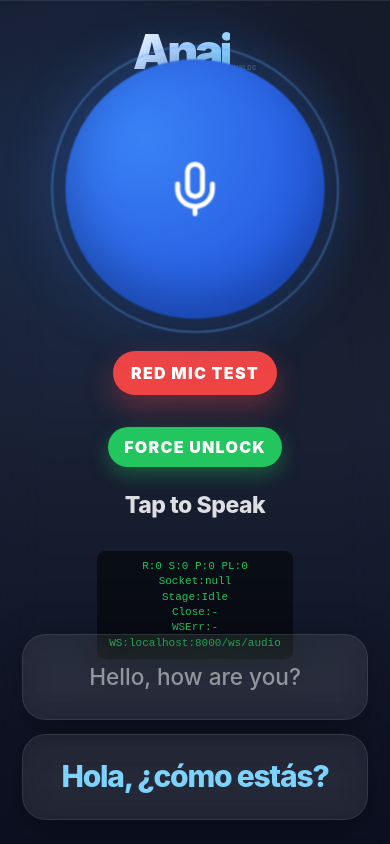
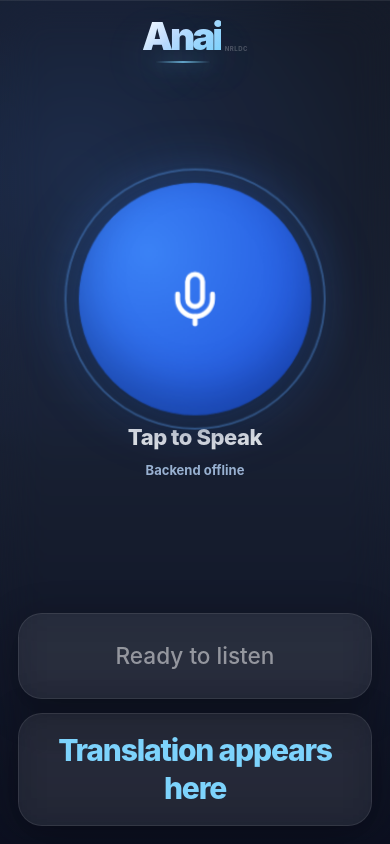
Before and after one commit to nrldc29-collab/universal-translator-backend, a React (Vite) app in the folder frontend/: page / in a window 390 px wide. Built offline with nearby package versions, Linux system fonts and the light colour scheme; no server answers.

Commit message:
Fix mobile interpreter layout

```diff
--- a/frontend/src/main.jsx
+++ b/frontend/src/main.jsx
@@ -409,7 +409,6 @@ function App() {
 
   async function ensureAuthToken() {
     if (authToken) return authToken;
-    console.log('AUTH: no token, auto-login before WebSocket');
     const response = await fetch(`${API_URL}/auth/login`, {
       method: 'POST',
       headers: { 'Content-Type': 'application/json' },
@@ -417,13 +416,11 @@ function App() {
     });
     if (!response.ok) {
       const message = await responseErrorMessage(response, 'Auto-login failed');
-      console.log('AUTH: auto-login failed', message);
-      return '';
+      throw new Error(message || 'Login required');
     }
     const data = await response.json();
     localStorage.setItem('translator_token', data.access_token);
     setAuthToken(data.access_token);
-    console.log('AUTH: auto-login success');
     return data.access_token;
   }
 
@@ -871,9 +868,7 @@ function App() {
   }
 
   async function toggleStreaming(options = {}) {
-    console.log('STEP 1: toggleStreaming called, socketRef=', socketRef.current);
     if (socketRef.current) {
-      console.log('STEP 1a: socket exists, finalizing');
       finalizeCurrentStream();
       return;
     }
@@ -882,24 +877,18 @@ function App() {
     const cleanOptions = { ...options };
     delete cleanOptions.reconnect;
     let stream;
-    console.log('STEP 2: requesting getUserMedia');
     try {
       stream = await navigator.mediaDevices.getUserMedia({ audio: true });
-      console.log('STEP 2a: MIC STREAM ACTIVE:', stream);
       logAudioStream(stream);
     } catch (error) {
-      console.log('STEP 2b: getUserMedia FAILED:', error);
       disableStreamReconnect();
       setMicPermission('denied');
       setStatus(mediaErrorMessage(error));
       return;
     }
-    console.log('STEP 3: getUserMedia success');
     const selectedSpeakerMode = cleanOptions.speakerMode || speakerMode;
     setMicPermission('available');
-    console.log('STEP 4: unlocking mobile audio');
     await unlockMobileAudio();
-    console.log('STEP 5: mobile audio unlocked');
     requestWakeLock();
     setInterpreterMode(Boolean(cleanOptions.interpreter || selectedSpeakerMode === 'auto'));
     setDetectedSpeaker('-');
@@ -916,12 +905,9 @@ function App() {
       attempts: reconnecting ? streamReconnectRef.current.attempts : 0,
     };
     let recorder;
-    console.log('STEP 6: creating audio recorder');
     try {
       recorder = createAudioRecorder(stream);
-      console.log('STEP 6a: recorder created, mimeType=', recorder.mimeType);
     } catch (error) {
-      console.log('STEP 6b: createAudioRecorder FAILED:', error);
       stopTracks(stream);
       disableStreamReconnect();
       resetStreamState();
@@ -929,17 +915,23 @@ function App() {
       setPipelineStage('Recording unsupported');
       return;
     }
-    console.log('STEP 7: creating WebSocket');
-    const activeAuthToken = await ensureAuthToken();
+    let activeAuthToken;
+    try {
+      activeAuthToken = await ensureAuthToken();
+    } catch (error) {
+      stopTracks(stream);
+      disableStreamReconnect();
+      resetStreamState();
+      setStatus(error.message || 'Login required');
+      setPipelineStage('Ready');
+      return;
+    }
     const socketUrl = withAuthToken(WS_AUDIO_URL, activeAuthToken);
-    console.log('STEP 7a: WS URL=', socketUrl.replace(/access_token=[^&]+/, 'access_token=***'));
     setWsDebug({ url: WS_AUDIO_URL, close: 'connecting', error: '-' });
     const socket = new WebSocket(socketUrl);
     socketRef.current = socket;
     socket.binaryType = 'arraybuffer';
     recorder.ondataavailable = async (event) => {
-      console.log('MOBILE AUDIO SIZE:', event.data.size);
-      console.log('AUDIO CHUNK:', event.data);
       await sendRecorderChunk(socket, event, recorder);
     };
     recorder.onstop = () => {
@@ -949,10 +941,8 @@ function App() {
       stopTracks(stream);
     };
     socket.onopen = () => {
-      console.log('STEP 8: WS OPEN - socket connected');
       if (streamSafetyTimeoutRef.current) window.clearTimeout(streamSafetyTimeoutRef.current);
       streamSafetyTimeoutRef.current = window.setTimeout(() => {
-        console.log('FORCE RESET (safety timeout)');
         resetStreamState();
         disableStreamReconnect();
         clearStreamHeartbeat();
@@ -1094,14 +1084,12 @@ function App() {
       }
     };
     socket.onerror = (event) => {
-      console.log('STEP X: WS ERROR:', event);
       setWsDebug((current) => ({ ...current, error: 'socket error' }));
       setStatus('Stream connection error');
       setPipelineStage('Connection error');
       resetStreamState();
     };
     socket.onclose = (event) => {
-      console.log('STEP X: WS CLOSED', event.code, event.reason, event.wasClean);
       setWsDebug((current) => ({
         ...current,
         close: `${event.code || 'no-code'} ${event.reason || 'no-reason'} clean:${event.wasClean ? 1 : 0}`,
@@ -1369,11 +1357,12 @@ function App() {
   }
 
 
-  const sourceText = partialTranscript || result?.source_text || 'Hello, how are you?';
-  const translatedText = liveTranslation || result?.translated_text || 'Hola, ¿cómo estás?';
+  const sourceText = partialTranscript || result?.source_text || 'Ready to listen';
+  const translatedText = liveTranslation || result?.translated_text || 'Translation appears here';
   const perceivedListening = streaming || instantListening;
   const micState = playing ? 'speaking' : perceivedListening ? 'listening' : processing ? 'processing' : 'idle';
   const micLabel = playing ? 'Speaking' : streaming ? 'Listening' : processing ? 'Processing' : 'Tap to Speak';
+  const statusText = pipelineStage && pipelineStage !== 'Idle' ? pipelineStage : status;
 
   return (
     <main className="app-shell">
@@ -1402,47 +1391,9 @@ function App() {
             <span className="sr-only">{micLabel}</span>
             {streaming ? <Square size={46} /> : <Mic size={58} />}
           </button>
-          <button
-            className="debug-red-mic"
-            type="button"
-            onClick={() => {
-              console.log('MIC BUTTON CLICKED');
-              toggleStreaming({ interpreter: true, speakerMode: 'auto' });
-            }}
-          >
-            RED MIC TEST
-          </button>
-          <button
-            className="debug-force-unlock"
-            type="button"
-            onClick={() => {
-              console.log('FORCE UNLOCK CLICKED');
-              resetStreamState();
-              disableStreamReconnect();
-              clearStreamHeartbeat();
-              audioSendQueueRef.current = [];
-              releaseWakeLock();
-              if (streamRecorderRef.current?.state === 'recording') streamRecorderRef.current.stop();
-              if (socketRef.current) {
-                socketRef.current.close();
-                socketRef.current = null;
-              }
-              setStatus('Force unlocked - try again');
-              setPipelineStage('Ready');
-            }}
-          >
-            FORCE UNLOCK
-          </button>
           <p className="mic-label">{micLabel}</p>
+          <p className="status-line">{statusText}</p>
           {processing && !streaming && !playing && <p className="thinking">Translating...</p>}
-          <div className="debug-state-panel">
-            <div>R:{recording ? 1 : 0} S:{streaming ? 1 : 0} P:{processing ? 1 : 0} PL:{playing ? 1 : 0}</div>
-            <div>Socket:{socketRef.current ? (socketRef.current.readyState === 1 ? 'OPEN' : socketRef.current.readyState) : 'null'}</div>
-            <div>Stage:{pipelineStage}</div>
-            <div>Close:{wsDebug.close}</div>
-            <div>WSErr:{wsDebug.error}</div>
-            <div>WS:{wsDebug.url.replace(/^wss?:\/\//, '')}</div>
-          </div>
         </section>
 
         <section className="translation-stack">
--- a/frontend/src/styles.css
+++ b/frontend/src/styles.css
@@ -15,7 +15,7 @@ body {
   margin: 0;
   background: linear-gradient(180deg, #0b1120 0%, #0f172a 50%, #020617 100%);
   color: #ffffff;
-  overflow: hidden;
+  overflow-x: hidden;
   overscroll-behavior: none;
 }
 
@@ -37,24 +37,29 @@ p { margin: 0; overflow-wrap: anywhere; }
   min-height: 100svh;
   display: grid;
   place-items: center;
-  padding: 24px;
+  padding: clamp(12px, 3vw, 24px);
 }
 
 .phone-frame {
   width: min(100%, 430px);
-  height: min(860px, calc(100svh - 36px));
-  display: flex;
-  flex-direction: column;
-  justify-content: center;
-  gap: 18px;
-  padding: 32px;
+  min-height: min(860px, calc(100svh - 24px));
+  display: grid;
+  grid-template-rows: auto minmax(300px, 1fr) auto;
+  align-content: start;
+  gap: clamp(14px, 2.5svh, 22px);
+  padding: clamp(18px, 4vw, 30px);
   border: 1px solid rgba(255, 255, 255, .1);
   border-radius: 36px;
   background: rgba(255, 255, 255, .045);
   backdrop-filter: blur(22px);
   -webkit-backdrop-filter: blur(22px);
   box-shadow: 0 30px 90px rgba(0, 0, 0, .42), inset 0 1px 0 rgba(255, 255, 255, .08);
-  overflow: hidden;
+  overflow-y: auto;
+  scrollbar-width: none;
+}
+
+.phone-frame::-webkit-scrollbar {
+  display: none;
 }
 
 .clean-header {
@@ -71,7 +76,7 @@ p { margin: 0; overflow-wrap: anywhere; }
   justify-content: center;
   gap: 4px;
   margin: 0;
-  margin-bottom: 12px;
+  margin-bottom: 0;
   max-width: 360px;
   line-height: 1;
   text-align: center;
@@ -83,7 +88,7 @@ p { margin: 0; overflow-wrap: anywhere; }
   background: linear-gradient(135deg, #ffffff 0%, #bfdbfe 42%, #7dd3fc 100%);
   background-clip: text;
   -webkit-background-clip: text;
-  font-size: clamp(48px, 12vw, 64px);
+  font-size: clamp(34px, 10vw, 48px);
   font-weight: 900;
   letter-spacing: -.08em;
   text-shadow: 0 18px 48px rgba(125, 211, 252, .18);
@@ -115,16 +120,16 @@ p { margin: 0; overflow-wrap: anywhere; }
   display: grid;
   place-items: center;
   align-content: center;
-  gap: 24px;
+  gap: 12px;
   min-height: 0;
-  margin: 30px auto 16px;
+  margin: 0 auto;
 }
 
 .mic-orb {
   position: relative;
-  width: clamp(220px, 62vw, 286px);
-  height: clamp(220px, 62vw, 286px);
-  min-height: 220px;
+  width: clamp(190px, 56vw, 250px);
+  height: clamp(190px, 56vw, 250px);
+  min-height: 190px;
   display: grid;
   place-items: center;
   border-radius: 50%;
@@ -190,45 +195,19 @@ p { margin: 0; overflow-wrap: anywhere; }
 
 .mic-label {
   color: rgba(255, 255, 255, .86);
-  font-size: 23px;
+  font-size: 22px;
   font-weight: 850;
   letter-spacing: -.02em;
 }
 
-.debug-red-mic {
-  margin-top: 12px;
-  border: 0;
-  border-radius: 999px;
-  padding: 12px 18px;
-  background: #ef4444;
-  color: white;
-  font-weight: 900;
-  letter-spacing: .08em;
-  box-shadow: 0 12px 28px rgba(239, 68, 68, .34);
-}
-
-.debug-force-unlock {
-  margin-top: 8px;
-  border: 0;
-  border-radius: 999px;
-  padding: 10px 16px;
-  background: #22c55e;
-  color: white;
-  font-weight: 900;
-  letter-spacing: .08em;
-  box-shadow: 0 8px 20px rgba(34, 197, 94, .34);
-}
-
-.debug-state-panel {
-  margin-top: 8px;
-  padding: 8px 12px;
-  background: rgba(0, 0, 0, 0.5);
-  border-radius: 8px;
-  font-family: monospace;
-  font-size: 11px;
-  color: #22c55e;
+.status-line {
+  max-width: 100%;
+  min-height: 20px;
+  color: rgba(191, 219, 254, .78);
+  font-size: 13px;
+  font-weight: 750;
   text-align: center;
-  line-height: 1.4;
+  line-height: 1.25;
 }
 
 .thinking {
@@ -242,7 +221,7 @@ p { margin: 0; overflow-wrap: anywhere; }
 
 .translation-stack {
   display: grid;
-  gap: 20px;
+  gap: 14px;
 }
 
 .transcript-card,
@@ -351,14 +330,13 @@ p { margin: 0; overflow-wrap: anywhere; }
   .app-shell { padding: 0; align-items: stretch; }
   .phone-frame {
     width: 100%;
-    height: 100svh;
+    min-height: 100svh;
     border: 0;
     border-radius: 0;
-    padding: 28px 22px 24px;
-    gap: 20px;
+    padding: max(16px, env(safe-area-inset-top)) 18px max(18px, env(safe-area-inset-bottom));
+    gap: 16px;
   }
-  .mic-panel { margin: 26px auto; }
-  .mic-orb { width: min(66vw, 252px); height: min(66vw, 252px); min-height: 214px; }
+  .mic-orb { width: min(58vw, 236px); height: min(58vw, 236px); min-height: 188px; }
   .translation-stack { gap: 14px; }
   .transcript-card,
   .translation-card { min-height: 86px; padding: 18px 20px; }
```
